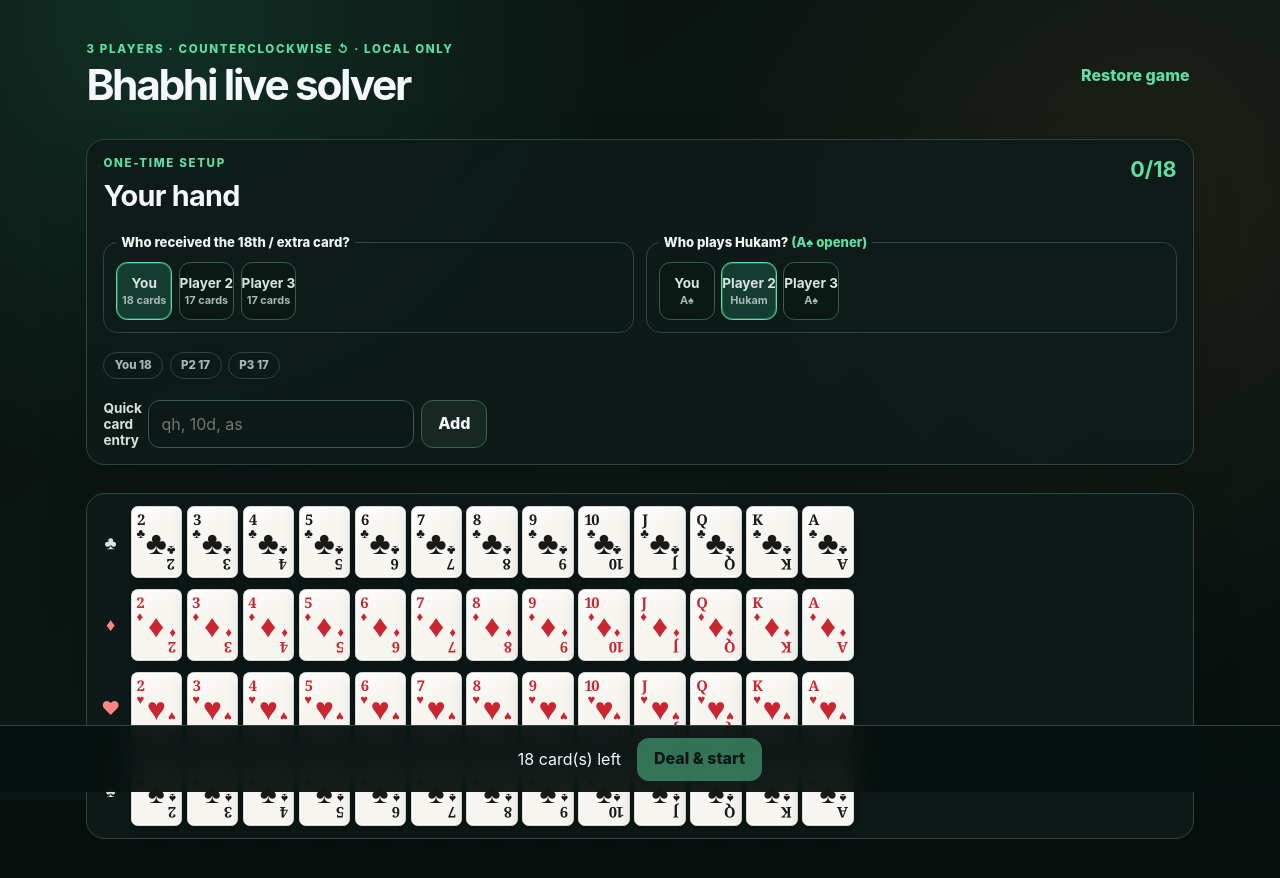
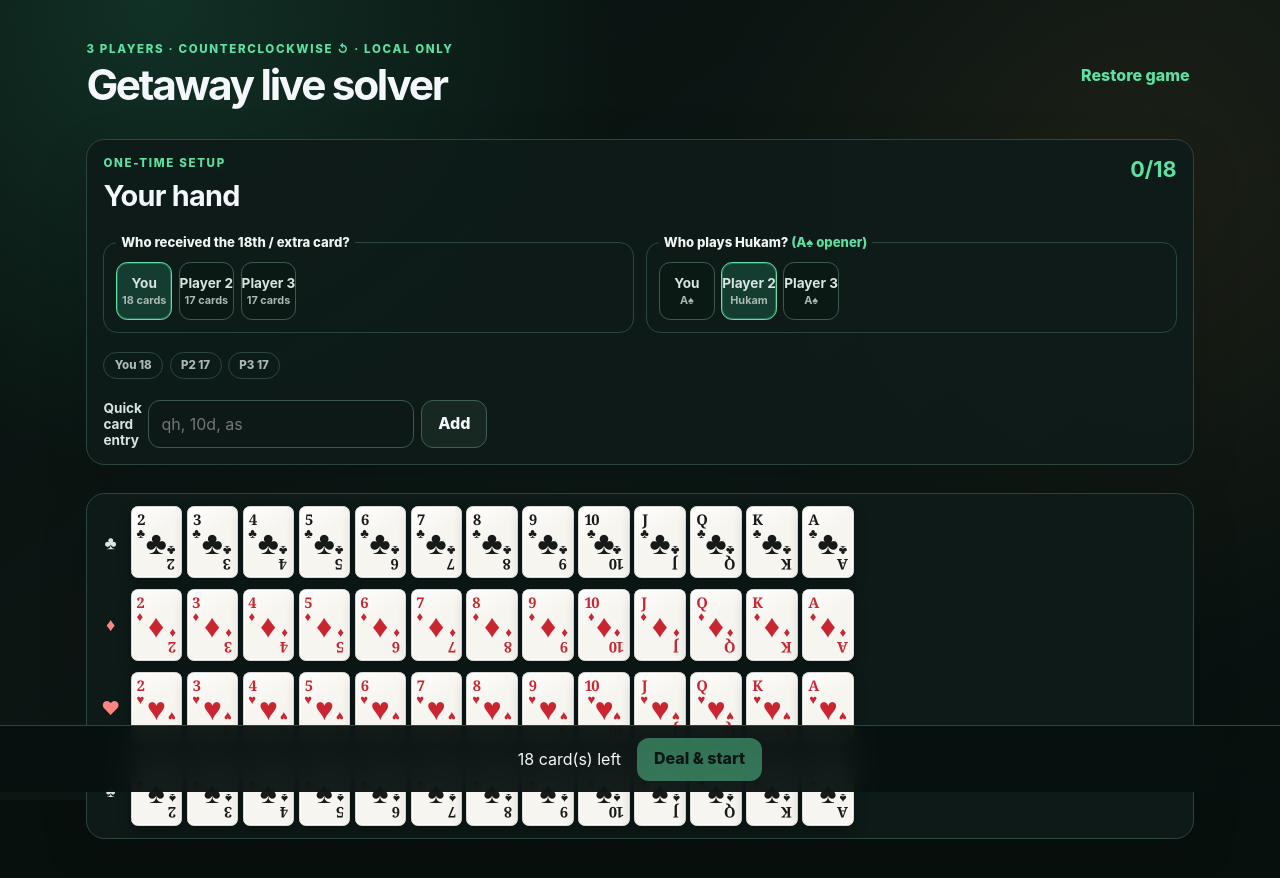
Before and after one commit to Harman6139/bhabhi-live-solver, a React (Vite) app: page / in a window 1280 px wide. Shown: the top 878 px of the page. Built offline with nearby package versions, Linux system fonts and the light colour scheme.

Commit message:
Rename live solver to Getaway

```diff
--- a/index.html
+++ b/index.html
@@ -5,11 +5,11 @@
     <meta name="viewport" content="width=device-width, initial-scale=1.0" />
     <meta
       name="description"
-      content="Local-first live decision assistant for three-player Getaway / Bhabhi."
+      content="Local-first live decision assistant for three-player Getaway."
     />
     <link rel="icon" href="/favicon.svg" type="image/svg+xml" />
     <meta name="theme-color" content="#0b1018" />
-    <title>Bhabhi Live Solver</title>
+    <title>Getaway Live Solver</title>
   </head>
   <body>
     <div id="root"></div>
--- a/src/ui/PlayScreen.tsx
+++ b/src/ui/PlayScreen.tsx
@@ -240,7 +240,7 @@ export function PlayScreen({
             B
           </span>
           <div>
-            <p className="eyebrow">Bhabhi live solver</p>
+            <p className="eyebrow">Getaway live solver</p>
             <h1>{actionPrompt(state)}</h1>
           </div>
         </div>
--- a/src/ui/SetupScreen.tsx
+++ b/src/ui/SetupScreen.tsx
@@ -130,7 +130,7 @@ export function SetupScreen({ onCreate, onImport }: SetupScreenProps) {
       <header className="compact-hero">
         <div>
           <p className="eyebrow">3 players · counterclockwise ↺ · local only</p>
-          <h1>Bhabhi live solver</h1>
+          <h1>Getaway live solver</h1>
         </div>
         <button
           className="text-button"
```
